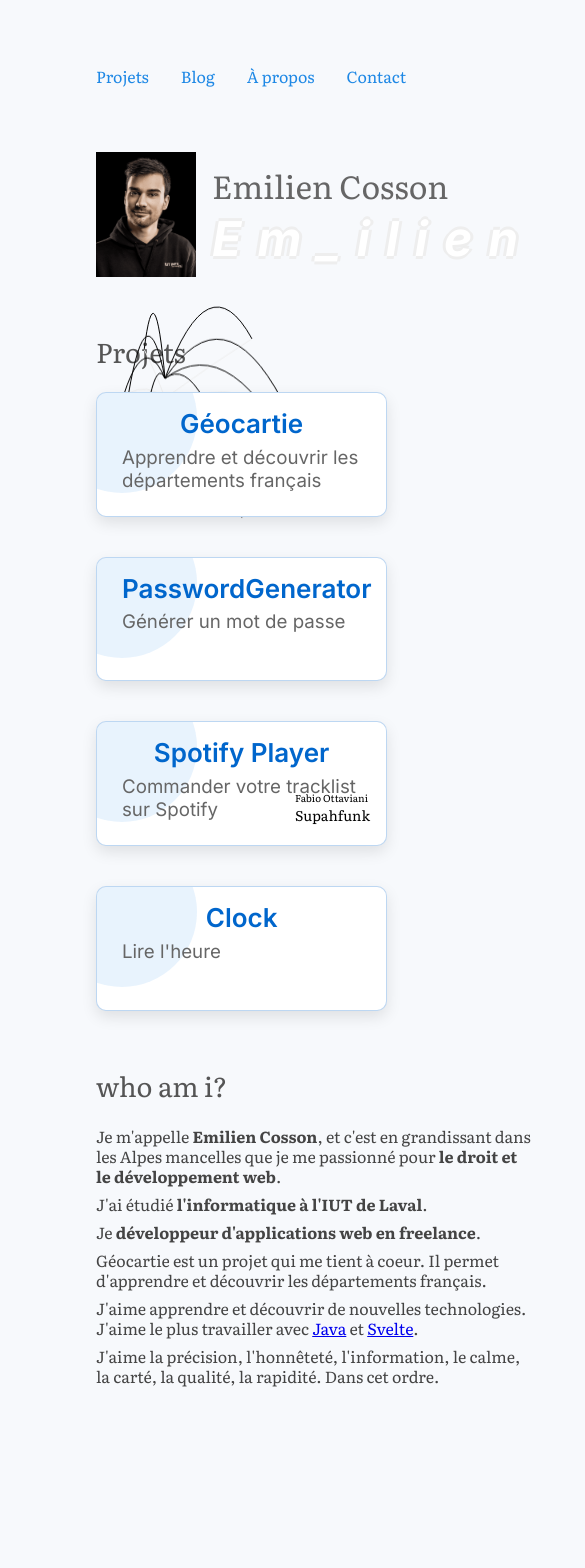
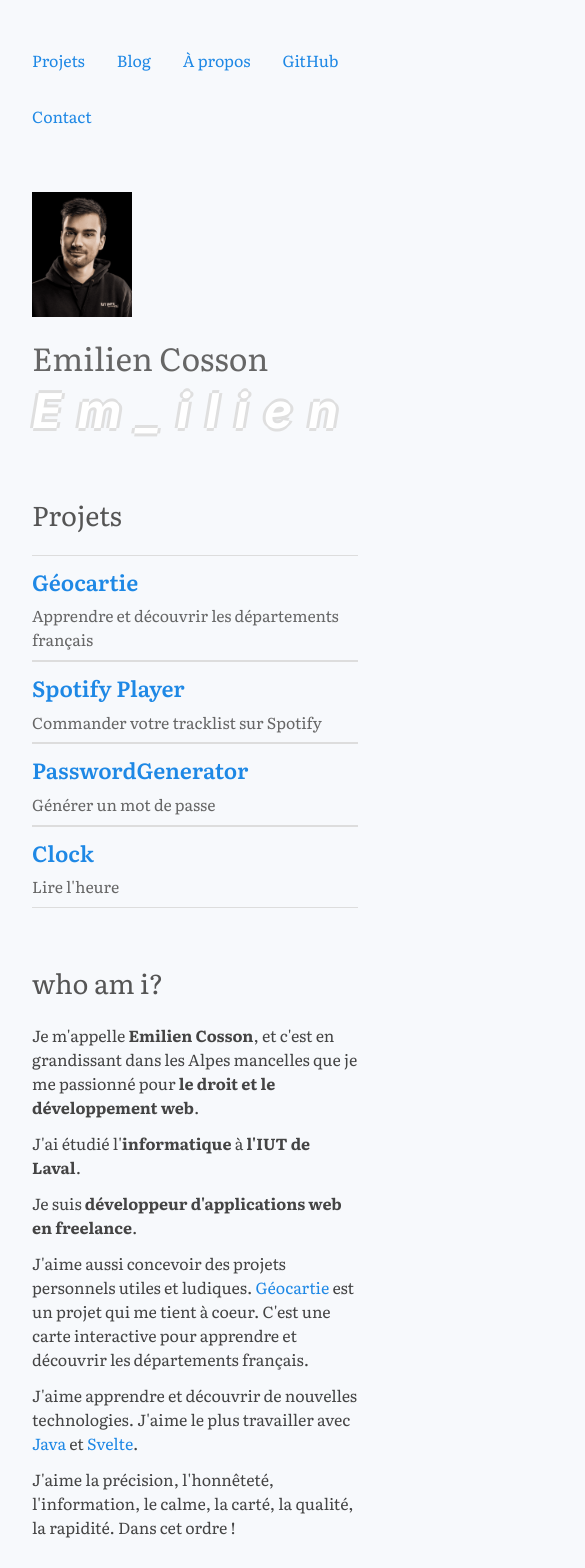
Before and after one commit to Em-ilien/emiliencosson.fr, a SvelteKit app: page / in a window 390 px wide. Shown: the top 1568 px of the page, 585 px wide, since content can reach past the window. Before the commit the page ends 1442 px from the top, so only its background shows below. Built offline with nearby package versions, Linux system fonts and the light colour scheme.

Commit message:
feat(page): implement reusable Link component and update navigation links

```diff
--- /dev/null
+++ b/src/lib/components/project/Link.svelte
@@ -0,0 +1,15 @@
+<script>
+	export let href = '';
+	export let text = '';
+</script>
+
+<a {href}>{text}</a>
+
+<style>
+	a {
+		margin-left: var(--margin-left, -1em);
+		padding: 1em;
+		display: block;
+		width: max-content;
+	}
+</style>
--- a/src/routes/+page.svelte
+++ b/src/routes/+page.svelte
@@ -1,5 +1,14 @@
 <script>
+	import Link from '$lib/components/project/Link.svelte';
 	import Spider from './Spider.svelte';
+
+	const navLinks = [
+		{ href: '#projects', title: 'Projets' },
+		{ href: '/blog', title: 'Blog' },
+		{ href: '#about', title: 'À propos' },
+		{ href: 'https://github.com/Em-ilien/', title: 'GitHub', target: '_blank' },
+		{ href: 'https://notes.em-ilien.fr/contact', title: 'Contact', target: '_blank' }
+	];
 
 	const projects = [
 		{
@@ -9,15 +18,15 @@
 			target: '_blank'
 		},
 		{
-			href: 'psw-g',
-			title: 'PasswordGenerator',
-			description: 'Générer un mot de passe'
-		},
-		{
 			href: 'https://spotify-player.em-ilien.fr',
 			title: 'Spotify Player',
 			description: 'Commander votre tracklist sur Spotify',
 			target: '_blank'
+		},
+		{
+			href: 'psw-g',
+			title: 'PasswordGenerator',
+			description: 'Générer un mot de passe'
 		},
 		{
 			href: 'clock',
@@ -44,10 +53,9 @@
 					</div>
 				</div>
 				<nav>
-					<a href="#projects">Projets</a>
-					<a href="/blog">Blog</a>
-					<a href="#about">À propos</a>
-					<a href="https://notes.em-ilien.fr/contact" target="_blank" rel="follow">Contact</a>
+					{#each navLinks as { href, title }}
+						<Link {href} text={title} --margin-left="0" />
+					{/each}
 				</nav>
 			</header>
 			<h3>Projets</h3>
@@ -62,25 +70,35 @@
 				{/each}
 			</ul>
 			<h3 id="about">who am i?</h3>
+			<div class="p-ctn">
 				<p>
-				Je m'appelle <strong>Emilien Cosson</strong>, et c'est en grandissant dans les Alpes mancelles que je me passionné pour <strong>le droit et le développement web</strong>.
+					Je m'appelle <strong>Emilien Cosson</strong>, et c'est en grandissant dans les Alpes
+					mancelles que je me passionné pour <strong>le droit et le développement web</strong>.
 				</p>
 				<p>
-				J'ai étudié <strong>l'informatique à l'IUT de Laval</strong>.
+					J'ai étudié l'<strong>informatique</strong> à <strong>l'IUT de Laval</strong>.
+				</p>
+				<p></p>
+				<p>
+					Je suis <strong>développeur d'applications web en freelance</strong>.
 				</p>
 				<p>
-			<p>
-				Je <strong>développeur d'applications web en freelance</strong>.
+					J'aime aussi concevoir des projets personnels utiles et ludiques. <a
+						href="https://geocartie.fr">Géocartie</a
+					> est un projet qui me tient à coeur. C'est une carte interactive pour apprendre et découvrir
+					les départements français.
 				</p>
 				<p>
-				Géocartie est un projet qui me tient à coeur. Il permet d'apprendre et découvrir les départements français.
+					J'aime apprendre et découvrir de nouvelles technologies. J'aime le plus travailler avec <a
+						href="https://dev.java/">Java</a
+					>
+					et <a href="https://svelte.dev/">Svelte</a>.
 				</p>
 				<p>
-				J'aime apprendre et découvrir de nouvelles technologies. J'aime le plus travailler avec <a href="https://dev.java/">Java</a> et <a href="https://svelte.dev/">Svelte</a>.
+					J'aime la précision, l'honnêteté, l'information, le calme, la carté, la qualité, la
+					rapidité. Dans cet ordre !
 				</p>
-			<p>
-				J'aime la précision, l'honnêteté, l'information, le calme, la carté, la qualité, la rapidité. Dans cet ordre.
-			</p>
+			</div>
 		</div>
 	</div>
 
@@ -103,7 +121,8 @@
 	}
 
 	.infos-ctn {
-		padding: 3em 6em;
+		padding: 3em 6vw 6em 6vw;
+		z-index: 30;
 	}
 
 	.infos header {
@@ -133,22 +152,21 @@
 		margin: 0;
 	}
 	.infos h2 {
-		font-family: "Inter", sans-serif;
+		font-family: 'Inter', sans-serif;
 		font-optical-sizing: auto;
 		font-style: italic;
 		color: #fff;
 		letter-spacing: 16px;
 		text-shadow:
-			-3px 0 #eee,
-			0 3px #eee,
-			3px 0 #eee,
-			0 -3px #eee;
+			-3px 0 #dfdfdf,
+			0 3px #dfdfdf,
+			3px 0 #dfdfdf,
+			0 -3px #dfdfdf;
 		font-size: 3rem;
 		margin-left: 16px;
 	}
 
 	.infos h1 {
-
 		color: #666;
 		font-size: 2em;
 		font-weight: 400;
@@ -156,21 +174,11 @@
 	}
 
 	.infos header nav {
-		z-index: 30;
 		display: flex;
 		flex-wrap: nowrap;
 	}
 
-	.infos nav a {
-		color: #1e88e5;
-		padding: 1em;
-		text-decoration: none;
-		width: max-content;
-	}
-	.infos nav a:hover {
-		text-decoration: underline;
-	}
-	.infos nav a:first-child {
+	.infos nav {
 		margin-left: -1em;
 	}
 
@@ -191,11 +199,8 @@
 		gap: 2.5em;
 
 		text-align: center;
-		font-family: "Inter", sans-serif;
+		font-family: 'Inter', sans-serif;
 		font-optical-sizing: auto;
-	}
-	.infos ul li {
-		z-index: 30;
 	}
 	.infos ul li a {
 		text-decoration: none;
@@ -228,14 +233,10 @@
 		gap: 0.325em;
 	}
 	.infos ul li a:hover {
-		border-color: rgba(0, 102, 204, 1);
+		border-color: #0066cc;
 		background-color: #e3f2fd;
 		box-shadow: 0 10px 20px rgba(0, 0, 0, 0.15);
 		transform: translateY(-5px);
-	}
-	.infos ul li a,
-	.infos ul li a:visited {
-		color: #0066cc;
 	}
 
 	.infos ul li a::before {
@@ -280,9 +281,75 @@
 		margin-bottom: 0.75em;
 	}
 
+	.infos .p-ctn {
+		max-width: 800px;
+	}
+
 	.infos p {
 		color: #444;
-		line-height: 1.25em;
-		margin: 0.5em 0;
+		line-height: 1.5em;
+		margin: 0.75em 0;
+	}
+
+	@media (max-width: 800px) {
+		.infos header nav {
+			flex-wrap: wrap;
+		}
+
+		.infos-ctn {
+			padding: 2em;
+		}
+
+		.infos header .left {
+			flex-direction: column;
+			align-items: flex-start;
+		}
+
+		.infos ul.projects {
+			flex-direction: column;
+			width: 100%;
+			gap: 0;
+
+			font-family: inherit;
+			text-align: left;
+			font-size: 1em;
+		}
+
+		.infos ul.projects a {
+			width: 100%;
+			max-width: 100%;
+			border: none;
+			background: none;
+			box-shadow: none;
+			margin: 0;
+			border-radius: 0;
+			height: auto;
+			padding: 0.5em 0;
+			font-size: 1.1em;
+			border: none;
+		}
+
+		.infos ul.projects a,
+		.infos ul.projects a:hover {
+			border-top: 1px solid #ddd;
+		}
+
+		.infos ul.projects a:last-child,
+		.infos ul.projects a:last-child:hover {
+			border-bottom: 1px solid #ddd;
+		}
+
+		.infos ul.projects a::before {
+			content: none;
+		}
+
+		.infos ul.projects a:hover {
+			transform: none;
+			background: none;
+			box-shadow: none;
+			background: none;
+			box-shadow: none;
+			transform: none;
+		}
 	}
 </style>
--- a/src/routes/Spider.svelte
+++ b/src/routes/Spider.svelte
@@ -337,4 +337,14 @@
 		font-size: 14.1px;
 		font-weight: normal;
 	}
+
+	@media (max-width: 800px) {
+		canvas {
+			display: none;
+		}
+
+		:global(.credits) {
+			display: none;
+		}
+	}
 </style>
--- a/src/routes/blog/+page.svelte
+++ b/src/routes/blog/+page.svelte
@@ -1,3 +1,7 @@
+<script>
+	import Link from '$lib/components/project/Link.svelte';
+</script>
+
 <svelte:head>
 	<title>Em-ilien.fr - Blog</title>
 	<meta name="description" content="Blog d'Emilien Cosson" />
@@ -9,7 +13,7 @@
 	</header>
 
 	<main>
-		<a href=".." class="btn-home">Accueil</a>
+		<Link href=".." text="Accueil" />
 
 		<!-- <div class="card-container">
 			<a href="/blog/funcraft-mon-départ">
--- a/src/routes/clock/+page.svelte
+++ b/src/routes/clock/+page.svelte
@@ -1,4 +1,5 @@
 <script lang="ts">
+	import Link from '$lib/components/project/Link.svelte';
 	import { Clock } from 'clock.svelte';
 </script>
 
@@ -13,7 +14,7 @@
 	</header>
 
 	<main>
-		<a href=".." class="btn-home">Accueil</a>
+		<Link href=".." text="Accueil" />
 		<Clock />
 	</main>
 </div>
--- a/src/routes/psw-g/+page.svelte
+++ b/src/routes/psw-g/+page.svelte
@@ -1,4 +1,5 @@
 <script lang="ts">
+	import Link from '$lib/components/project/Link.svelte';
 	import { PasswordGeneratorSvelte } from 'password-generator-svelte';
 </script>
 
@@ -13,7 +14,7 @@
 	</header>
 
 	<main>
-		<a href=".." class="btn-home">Accueil</a>
+		<Link href=".." text="Accueil" />
 		<PasswordGeneratorSvelte />
 	</main>
 
--- a/static/app.css
+++ b/static/app.css
@@ -1,11 +1,20 @@
 * {
-    margin: 0;
-    padding: 0;
-    box-sizing: border-box;
+	margin: 0;
+	padding: 0;
+	box-sizing: border-box;
 }
 
 body {
-    height: 100vh;
-    font-family: "Literata", serif;
-    font-optical-sizing: auto;
+	height: 100vh;
+	font-family: 'Literata', serif;
+	font-optical-sizing: auto;
 }
+
+a {
+	color: #1e88e5;
+	text-decoration: none;
+}
+
+a:hover {
+	text-decoration: underline;
+}
```
Lines whose indentation alone changed are shown as unchanged.
